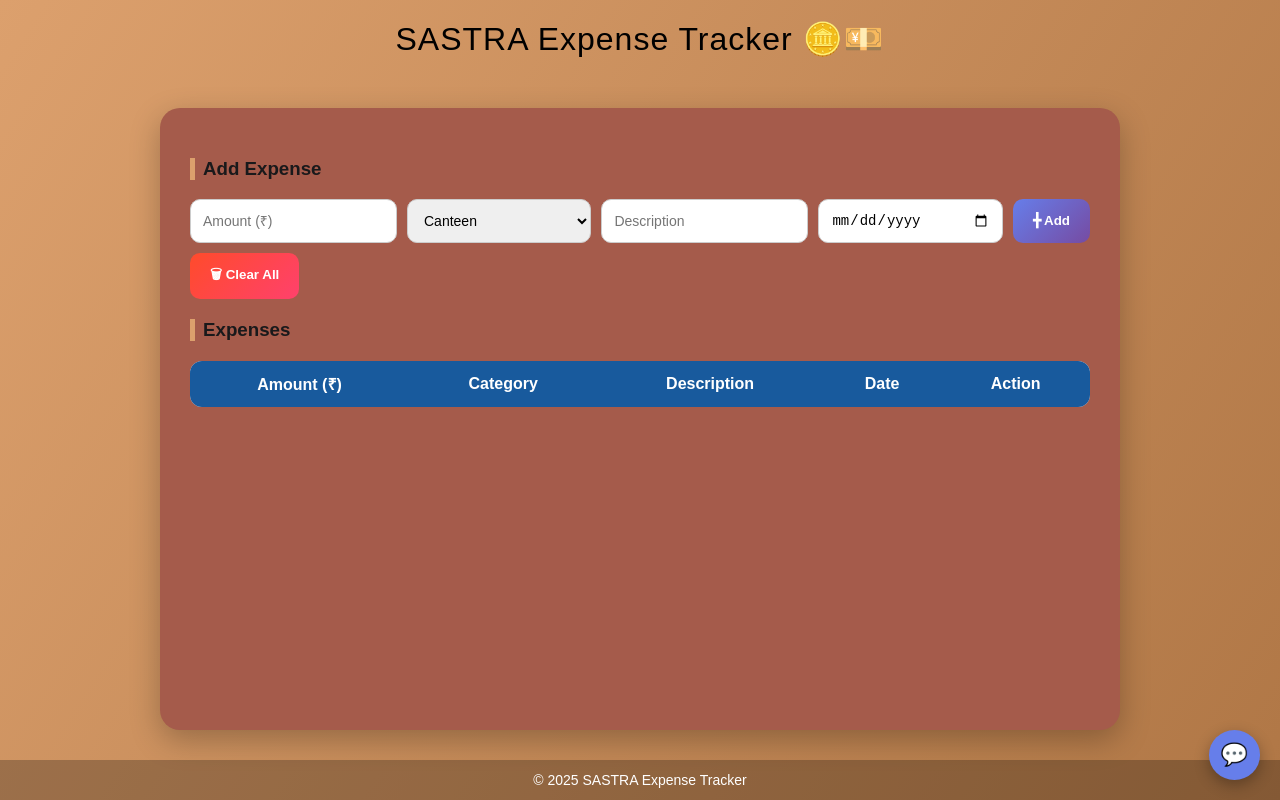
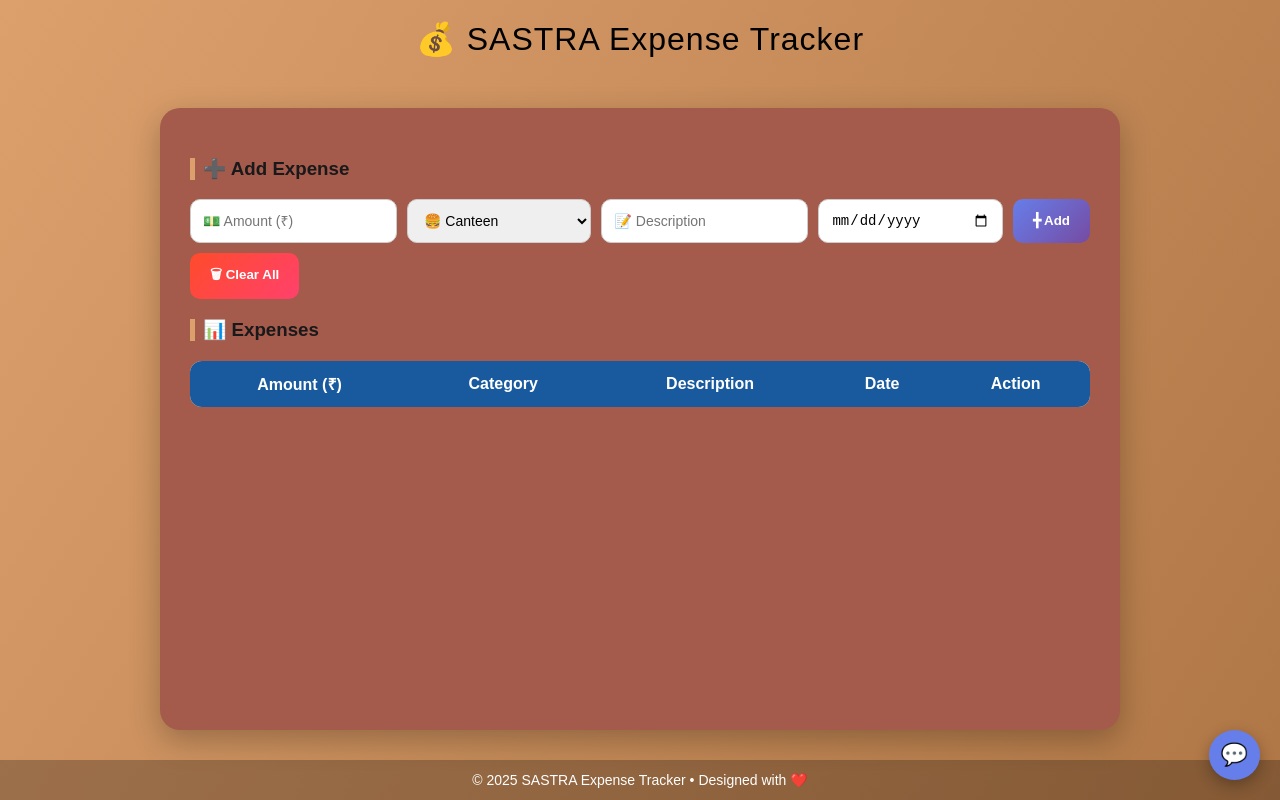
Before and after one commit to shravanshriram2007/Recruitment, a plain HTML site: page Index.html in a window 1280 px wide. Drawn offline with nearby package versions, Linux system fonts and the light colour scheme.

Commit message:
Update Index.html

```diff
--- a/Index.html
+++ b/Index.html
@@ -4,27 +4,31 @@
   <meta charset="UTF-8">
   <title>SASTRA Expense Tracker</title>
   <link rel="stylesheet" href="style.css">
+  <link href="https://fonts.googleapis.com/css2?family=Inter:wght@400;500;600;700&display=swap" rel="stylesheet">
   <script src="https://cdn.jsdelivr.net/npm/chart.js"></script>
 </head>
 <body>
-  <h1>SASTRA Expense Tracker 🪙💴</h1>
+  <header>
+    <h1>💰 SASTRA Expense Tracker</h1>
+  </header>
+
   <div class="container">
-    <h3>Add Expense</h3>
+    <h3>➕ Add Expense</h3>
     <div class="input-group">
-      <input type="number" id="amount" placeholder="Amount (₹)">
+      <input type="number" id="amount" placeholder="💵 Amount (₹)">
       <select id="category">
-        <option value="Canteen">Canteen</option>
-        <option value="Travel">Travel</option>
-        <option value="Books">Books</option>
-        <option value="Misc">Misc</option>
+        <option value="Canteen">🍔 Canteen</option>
+        <option value="Travel">🚌 Travel</option>
+        <option value="Books">📚 Books</option>
+        <option value="Misc">✨ Misc</option>
       </select>
-      <input type="text" id="desc" placeholder="Description">
+      <input type="text" id="desc" placeholder="📝 Description">
       <input type="date" id="date">
       <button onclick="addExpense()">╋ Add</button>
       <button onclick="clearAll()" class="danger">🗑 Clear All</button>
     </div>
 
-    <h3>Expenses</h3>
+    <h3>📊 Expenses</h3>
     <table>
       <thead>
         <tr>
@@ -38,31 +42,30 @@
       <tbody id="expenseTable"></tbody>
     </table>
 
-    <!-- Summary section hidden initially -->
     <div id="summarySection" style="display:none;">
-      <h3>Category Summary</h3>
+      <h3>📈 Category Summary</h3>
       <canvas id="expenseChart"></canvas>
     </div>
+    <div class="chart-container">
+  <canvas id="expenseChart"></canvas>
+</div>
   </div>
 
-  <!-- ✅ Chatbot Toggle Button -->
   <div id="chat-toggle" onclick="toggleChat()">💬</div>
-
-  <!-- Chatbot Widget -->
   <div id="chatbot" style="display:none;">
-    <div id="chat-header" onmousedown="startDrag(event)">💬 Expense Assistant
+    <div id="chat-header" onmousedown="startDrag(event)">🤖 Expense Assistant
       <span id="close-chat" onclick="toggleChat()">✖</span>
     </div>
     <div id="chat-messages"></div>
     <div id="chat-input">
-      <input type="text" id="chatText" placeholder="Ask me anything...">
-      <button onclick="sendMessage()">Send</button>
+      <input type="text" id="chatText" placeholder="Type your question...">
+      <button onclick="sendMessage()">➤</button>
     </div>
   </div>
 
-  <div class="footer">
-    © 2025 SASTRA Expense Tracker
-  </div>
+  <footer class="footer">
+    © 2025 SASTRA Expense Tracker • Designed with ❤️
+  </footer>
 
   <script src="script.js"></script>
 </body>
```
